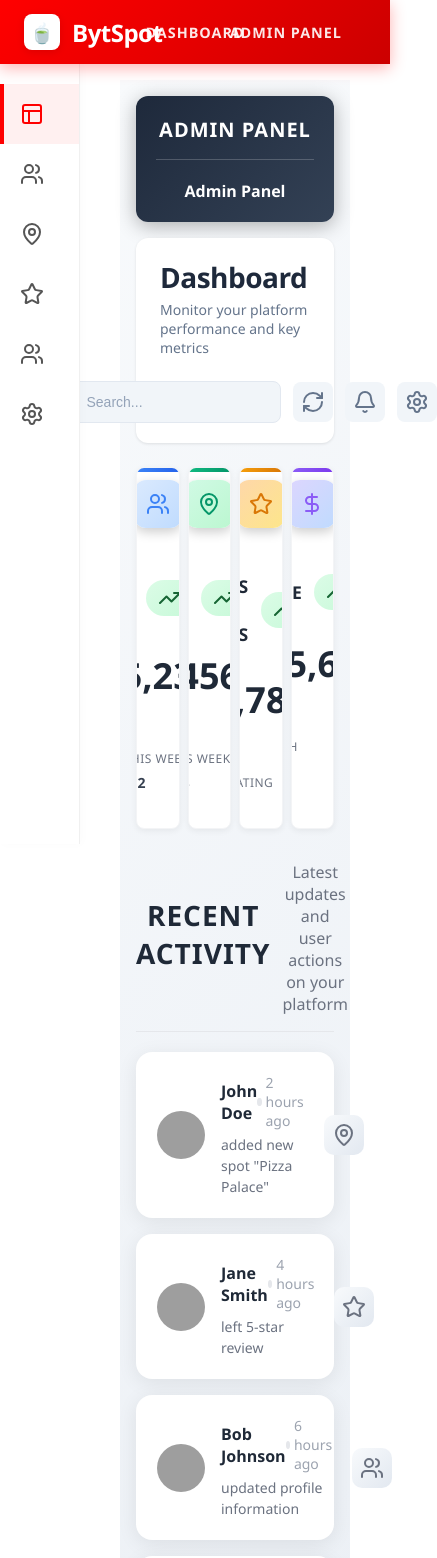
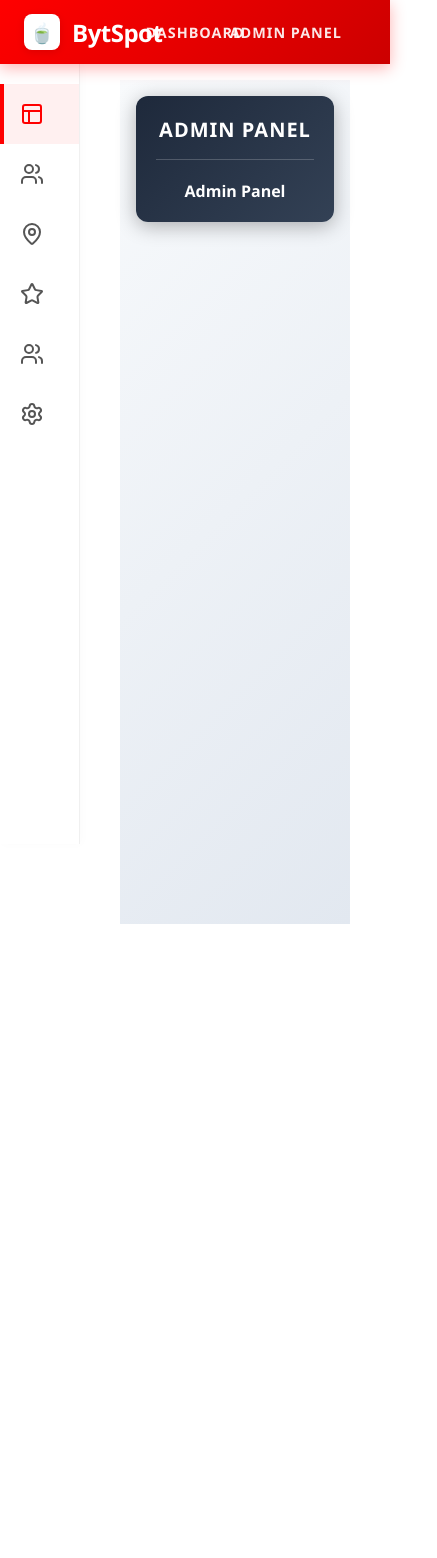
Before and after one commit to Sinxn-coder/chai-in, a React (Vite) app: page / in a window 390 px wide. Shown: the top 1558 px of the page, 437 px wide, since content can reach past the window. After the commit the page ends 964 px from the top, so only its background shows below. Built offline with nearby package versions, Linux system fonts and the light colour scheme; grey boxes are pictures that could not be loaded.

Commit message:
Fix mobile display - show only Admin Panel text on mobile, hide all other content

```diff
--- a/src/DashboardPage.jsx
+++ b/src/DashboardPage.jsx
@@ -1,5 +1,5 @@
 import React, { useState } from 'react';
-import { Search, Bell, Settings, RefreshCw, Users, MapPin, Star, DollarSign, TrendingUp, Activity, Clock, MessageSquare, AlertCircle, Plus, BarChart, FileText, UserPlus, Settings as SettingsIcon } from 'lucide-react';
+import { Search, Bell, Settings, RefreshCw, Users, MapPin, Star, DollarSign, TrendingUp, Activity, Clock, MessageSquare, AlertCircle, Plus, BarChart, FileText, UserPlus, Settings as SettingsIcon, ChevronRight } from 'lucide-react';
 
 const DashboardPage = () => {
   const [searchQuery, setSearchQuery] = useState('');
@@ -30,13 +30,11 @@ const DashboardPage = () => {
   };
 
   // Recent activity data
-  const recentActivities = [
-    { id: 1, user: 'John Doe', action: 'added new spot "Pizza Palace"', time: '2 hours ago', type: 'spot', avatar: 'https://picsum.photos/seed/user1/40/40' },
-    { id: 2, user: 'Jane Smith', action: 'left 5-star review', time: '4 hours ago', type: 'review', avatar: 'https://picsum.photos/seed/user2/40/40' },
-    { id: 3, user: 'Bob Johnson', action: 'updated profile information', time: '6 hours ago', type: 'user', avatar: 'https://picsum.photos/seed/user3/40/40' },
-    { id: 4, user: 'Alice Brown', action: 'reported issue with payment', time: '8 hours ago', type: 'issue', avatar: 'https://picsum.photos/seed/user4/40/40' },
-    { id: 5, user: 'Charlie Wilson', action: 'completed profile verification', time: '12 hours ago', type: 'success', avatar: 'https://picsum.photos/seed/user5/40/40' },
-    { id: 6, user: 'Emma Davis', action: 'shared spot with friends', time: '1 day ago', type: 'share', avatar: 'https://picsum.photos/seed/user6/40/40' }
+  const recentActivity = [
+    { id: 1, title: 'New User Registration', description: 'John Doe joined the platform', time: '2 hours ago', type: 'user' },
+    { id: 2, title: 'New Spot Added', description: 'Pizza Palace was added to the platform', time: '4 hours ago', type: 'spot' },
+    { id: 3, title: 'New Review', description: '5-star review for Burger House', time: '6 hours ago', type: 'review' },
+    { id: 4, title: 'System Update', description: 'Platform maintenance completed successfully', time: '8 hours ago', type: 'system' }
   ];
 
   // Quick actions data
@@ -46,11 +44,6 @@ const DashboardPage = () => {
     { id: 4, title: 'System Settings', description: 'Configure platform preferences', icon: SettingsIcon, color: 'gray', action: 'settings' },
     { id: 5, title: 'Import Data', description: 'Bulk import spots and users', icon: Activity, color: 'teal', action: 'import' }
   ];
-
-  const handleRefresh = () => {
-    setIsLoading(true);
-    setTimeout(() => setIsLoading(false), 1000);
-  };
 
   const handleQuickAction = (action) => {
     console.log(`Quick action clicked: ${action}`);
@@ -90,6 +83,9 @@ const DashboardPage = () => {
         </div>
       )}
 
+      {/* Desktop Only Content */}
+      {!isMobile && (
+        <>
           {/* Header Section */}
           <div className="dashboard-header">
             <div className="header-content">
@@ -107,180 +103,90 @@ const DashboardPage = () => {
                     onChange={(e) => setSearchQuery(e.target.value)}
                   />
                 </div>
-            <button className="icon-btn" onClick={handleRefresh}>
-              <RefreshCw className={`w-5 h-5 ${isLoading ? 'animate-spin' : ''}`} />
-            </button>
-            <button className="icon-btn">
+                <button className="btn btn-secondary">
                   <Bell className="w-5 h-5" />
                 </button>
-            <button className="icon-btn">
+                <button className="btn btn-secondary">
                   <Settings className="w-5 h-5" />
+                </button>
+                <button className="btn btn-primary">
+                  <RefreshCw className="w-5 h-5" />
                 </button>
               </div>
             </div>
           </div>
 
-      {/* Stats Cards Section */}
-      <div className="stats-section">
+          {/* Stats Cards */}
           <div className="stats-grid">
-          <div className="stat-card primary">
-            <div className="stat-icon-wrapper">
+            <div className="stat-card">
               <div className="stat-icon">
-                <Users className="w-6 h-6" />
+                <Users className="w-6 h-6 text-blue-500" />
+              </div>
+              <div className="stat-content">
+                <div className="stat-value">{stats.users.toLocaleString()}</div>
+                <div className="stat-label">Total Users</div>
               </div>
             </div>
+            <div className="stat-card">
+              <div className="stat-icon">
+                <MapPin className="w-6 h-6 text-green-500" />
+              </div>
               <div className="stat-content">
-              <div className="stat-header">
-                <h3 className="stat-label">Total Users</h3>
-                <div className="stat-change positive">
-                  <TrendingUp className="w-4 h-4" />
-                  <span>12.5%</span>
+                <div className="stat-value">{stats.spots.toLocaleString()}</div>
+                <div className="stat-label">Active Spots</div>
               </div>
             </div>
-              <div className="stat-value">{stats.users.toLocaleString()}</div>
-              <div className="stat-footer">
-                <div className="stat-detail">
-                  <span className="detail-label">Active this week</span>
-                  <span className="detail-value">892</span>
+            <div className="stat-card">
+              <div className="stat-icon">
+                <Star className="w-6 h-6 text-yellow-500" />
               </div>
-                <div className="stat-sparkline">
-                  {[45, 52, 48, 58, 62, 55, 68].map((value, index) => (
-                    <div key={index} className="sparkline-bar" style={{ height: `${value * 1.5}px` }}></div>
-                  ))}
+              <div className="stat-content">
+                <div className="stat-value">{stats.reviews.toLocaleString()}</div>
+                <div className="stat-label">Total Reviews</div>
               </div>
+            </div>
+            <div className="stat-card">
+              <div className="stat-icon">
+                <DollarSign className="w-6 h-6 text-purple-500" />
+              </div>
+              <div className="stat-content">
+                <div className="stat-value">${stats.revenue.toLocaleString()}</div>
+                <div className="stat-label">Revenue</div>
               </div>
             </div>
           </div>
 
-          <div className="stat-card success">
-            <div className="stat-icon-wrapper">
-              <div className="stat-icon">
-                <MapPin className="w-6 h-6" />
-              </div>
-            </div>
-            <div className="stat-content">
-              <div className="stat-header">
-                <h3 className="stat-label">Food Spots</h3>
-                <div className="stat-change positive">
-                  <TrendingUp className="w-4 h-4" />
-                  <span>8.2%</span>
-                </div>
-              </div>
-              <div className="stat-value">{stats.spots.toLocaleString()}</div>
-              <div className="stat-footer">
-                <div className="stat-detail">
-                  <span className="detail-label">New this week</span>
-                  <span className="detail-value">23</span>
-                </div>
-                <div className="stat-sparkline">
-                  {[28, 32, 30, 35, 38, 34, 42].map((value, index) => (
-                    <div key={index} className="sparkline-bar success" style={{ height: `${value * 1.8}px` }}></div>
-                  ))}
-                </div>
-              </div>
-            </div>
-          </div>
-
-          <div className="stat-card warning">
-            <div className="stat-icon-wrapper">
-              <div className="stat-icon">
-                <Star className="w-6 h-6" />
-              </div>
-            </div>
-            <div className="stat-content">
-              <div className="stat-header">
-                <h3 className="stat-label">Reviews & Ratings</h3>
-                <div className="stat-change positive">
-                  <TrendingUp className="w-4 h-4" />
-                  <span>15.3%</span>
-                </div>
-              </div>
-              <div className="stat-value">{stats.reviews.toLocaleString()}</div>
-              <div className="stat-footer">
-                <div className="stat-detail">
-                  <span className="detail-label">Average rating</span>
-                  <span className="detail-value">4.6</span>
-                </div>
-                <div className="stat-sparkline">
-                  {[52, 58, 55, 62, 68, 64, 72].map((value, index) => (
-                    <div key={index} className="sparkline-bar warning" style={{ height: `${value * 1.2}px` }}></div>
-                  ))}
-                </div>
-              </div>
-            </div>
-          </div>
-
-          <div className="stat-card info">
-            <div className="stat-icon-wrapper">
-              <div className="stat-icon">
-                <DollarSign className="w-6 h-6" />
-              </div>
-            </div>
-            <div className="stat-content">
-              <div className="stat-header">
-                <h3 className="stat-label">Revenue</h3>
-                <div className="stat-change positive">
-                  <TrendingUp className="w-4 h-4" />
-                  <span>23.1%</span>
-                </div>
-              </div>
-              <div className="stat-value">${stats.revenue.toLocaleString()}</div>
-              <div className="stat-footer">
-                <div className="stat-detail">
-                  <span className="detail-label">This month</span>
-                  <span className="detail-value">$45.6K</span>
-                </div>
-                <div className="stat-sparkline">
-                  {[28, 35, 32, 42, 48, 45, 52].map((value, index) => (
-                    <div key={index} className="sparkline-bar info" style={{ height: `${value * 2.0}px` }}></div>
-                  ))}
-                </div>
-              </div>
-            </div>
-          </div>
-        </div>
-      </div>
-
-      {/* Recent Activity Section */}
-      <div className="activity-section">
+          {/* Recent Activity */}
+          <div className="recent-activity-section">
             <div className="section-header">
               <h2>Recent Activity</h2>
-          <p>Latest updates and user actions on your platform</p>
+              <p>Latest platform activities and updates</p>
             </div>
-
             <div className="activity-list">
-          {recentActivities.map((activity) => (
+              {recentActivity.map((activity) => (
                 <div key={activity.id} className="activity-item">
-              <div className="activity-avatar">
-                <img src={activity.avatar} alt={activity.user} />
+                  <div className={`activity-icon ${activity.type}`}>
+                    {activity.type === 'user' && <Users className="w-5 h-5" />}
+                    {activity.type === 'spot' && <MapPin className="w-5 h-5" />}
+                    {activity.type === 'review' && <Star className="w-5 h-5" />}
+                    {activity.type === 'system' && <AlertCircle className="w-5 h-5" />}
                   </div>
                   <div className="activity-content">
-                <div className="activity-header-info">
-                  <span className="activity-user">{activity.user}</span>
-                  <span className="activity-time">{activity.time}</span>
-                </div>
-                <div className="activity-description">{activity.action}</div>
-              </div>
-              <div className="activity-icon">
-                {activity.type === 'spot' && <MapPin className="w-4 h-4" />}
-                {activity.type === 'review' && <Star className="w-4 h-4" />}
-                {activity.type === 'user' && <Users className="w-4 h-4" />}
-                {activity.type === 'issue' && <AlertCircle className="w-4 h-4" />}
-                {activity.type === 'success' && <Activity className="w-4 h-4" />}
-                {activity.type === 'share' && <MessageSquare className="w-4 h-4" />}
+                    <div className="activity-title">{activity.title}</div>
+                    <div className="activity-description">{activity.description}</div>
+                    <div className="activity-time">{activity.time}</div>
                   </div>
                 </div>
               ))}
             </div>
           </div>
 
-      {/* Quick Actions Section */}
+          {/* Quick Actions */}
           <div className="quick-actions-section">
             <div className="section-header">
               <h2>Quick Actions</h2>
-          <p>Common tasks and administrative shortcuts</p>
+              <p>Common administrative tasks and shortcuts</p>
             </div>
-
             <div className="actions-grid">
               {quickActions.map((action) => (
                 <button
@@ -289,14 +195,14 @@ const DashboardPage = () => {
                   onClick={() => handleQuickAction(action.action)}
                 >
                   <div className="action-icon">
-                <action.icon className="w-8 h-8" />
+                    <action.icon className="w-6 h-6" />
                   </div>
                   <div className="action-content">
                     <h3>{action.title}</h3>
                     <p>{action.description}</p>
                   </div>
                   <div className="action-arrow">
-                <TrendingUp className="w-5 h-5" />
+                    <ChevronRight className="w-5 h-5" />
                   </div>
                 </button>
               ))}
@@ -502,6 +408,8 @@ const DashboardPage = () => {
             <h1>Dashboard</h1>
             <p>Dashboard content coming soon...</p>
           </div>
+        </>
+      )}
     </div>
   );
 };
```
Lines whose indentation alone changed are shown as unchanged.
